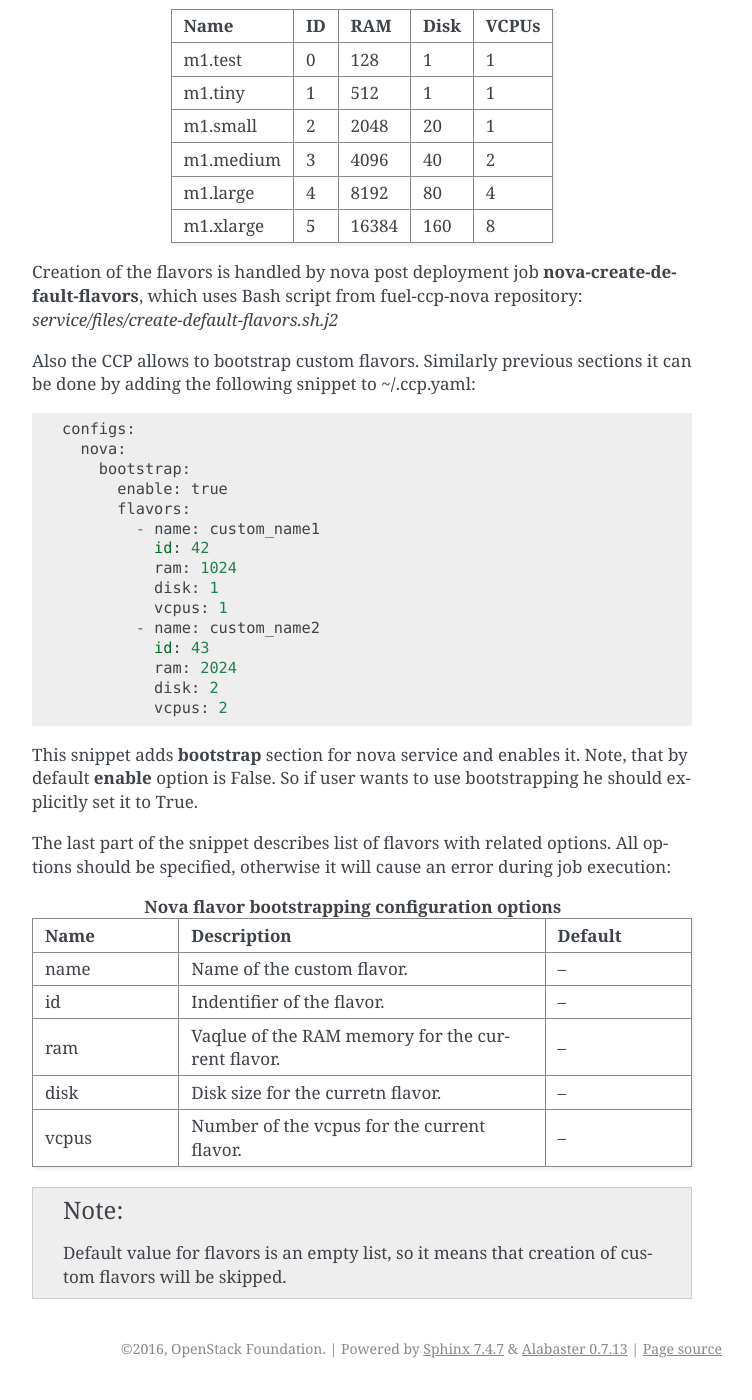
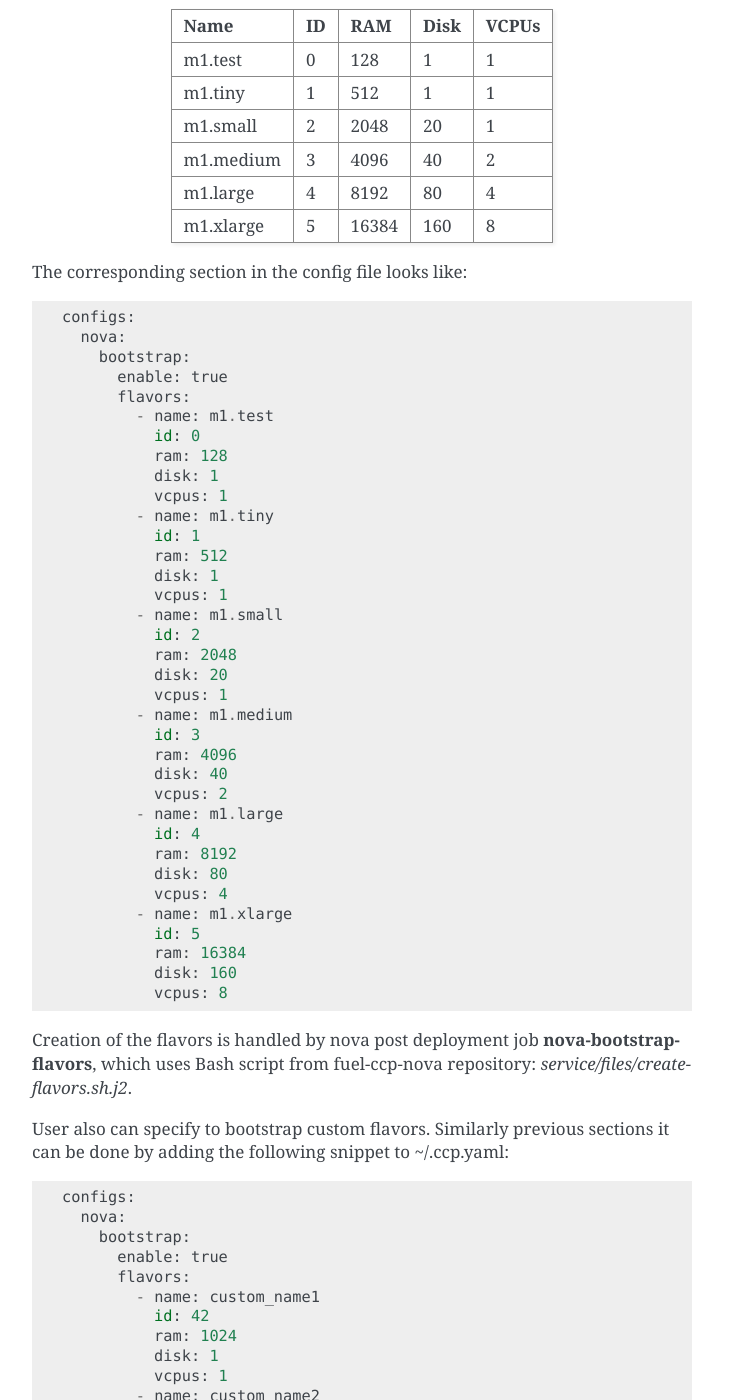
Before and after one commit to openstack-archive/fuel-ccp, a Sphinx documentation site: the page built from doc/source/bootstrapping.rst, in a window 1280 px wide and 1400 px high, scrolled down 3982 px. Shown: the whole window, without its empty margins (388-1140 px from the left). Built offline with Sphinx 7.4.7, drawn with Linux system fonts in a browser that asks for light colours; some of the changed text lies outside the part shown.

Commit message:
Update bootsrapping doc for flavors
Update doc again according last changes in the implementation.

Change-Id: If9c10e806aa8a2b5507a26a952fc885edb3b94aa
Depends-On: I07daad9be8b4ccbc5a8e618351e8897af7d61672

```diff
--- a/doc/source/bootstrapping.rst
+++ b/doc/source/bootstrapping.rst
@@ -228,11 +228,51 @@
  m1.xlarge  5  16384  160  8
 ========== == ====== ===== =====
 
+The corresponding section in the config file looks like:
+
+::
+
+ configs:
+   nova:
+     bootstrap:
+       enable: true
+       flavors:
+         - name: m1.test
+           id: 0
+           ram: 128
+           disk: 1
+           vcpus: 1
+         - name: m1.tiny
+           id: 1
+           ram: 512
+           disk: 1
+           vcpus: 1
+         - name: m1.small
+           id: 2
+           ram: 2048
+           disk: 20
+           vcpus: 1
+         - name: m1.medium
+           id: 3
+           ram: 4096
+           disk: 40
+           vcpus: 2
+         - name: m1.large
+           id: 4
+           ram: 8192
+           disk: 80
+           vcpus: 4
+         - name: m1.xlarge
+           id: 5
+           ram: 16384
+           disk: 160
+           vcpus: 8
+
 Creation of the flavors is handled by nova post deployment job
-**nova-create-default-flavors**, which uses Bash script from fuel-ccp-nova
-repository: *service/files/create-default-flavors.sh.j2*
+**nova-bootstrap-flavors**, which uses Bash script from fuel-ccp-nova
+repository: *service/files/create-flavors.sh.j2*.
 
-Also the CCP allows to bootstrap custom flavors. Similarly previous sections
+User also can specify to bootstrap custom flavors. Similarly previous sections
 it can be done by adding the following snippet to ~/.ccp.yaml:
 
 ::
@@ -253,9 +293,14 @@
            disk: 2
            vcpus: 2
 
-This snippet adds **bootstrap** section for nova service and enables it.
-Note, that by default **enable** option is False. So if user wants to use
-bootstrapping he should explicitly set it to True.
+.. WARNING:: New list of custom flavors will overwrite default flavors and
+             they will not be created. To avoid it, just copy paste definition
+             of default flavors to your config and then extend it by new custom
+             flavors.
+
+This snippet adds **bootstrap** section for nova service. Note, that by default
+**enable** option is True. So if user doesn't want to use bootstrapping he
+should explicitly set it to False.
 
 The last part of the snippet describes list of flavors with related options.
 All options should be specified, otherwise it will cause an error during job
@@ -283,6 +328,3 @@
    * - vcpus
      - Number of the vcpus for the current flavor.
      - --
-
-.. NOTE:: Default value for flavors is an empty list, so it means that
-          creation of custom flavors will be skipped.
```
